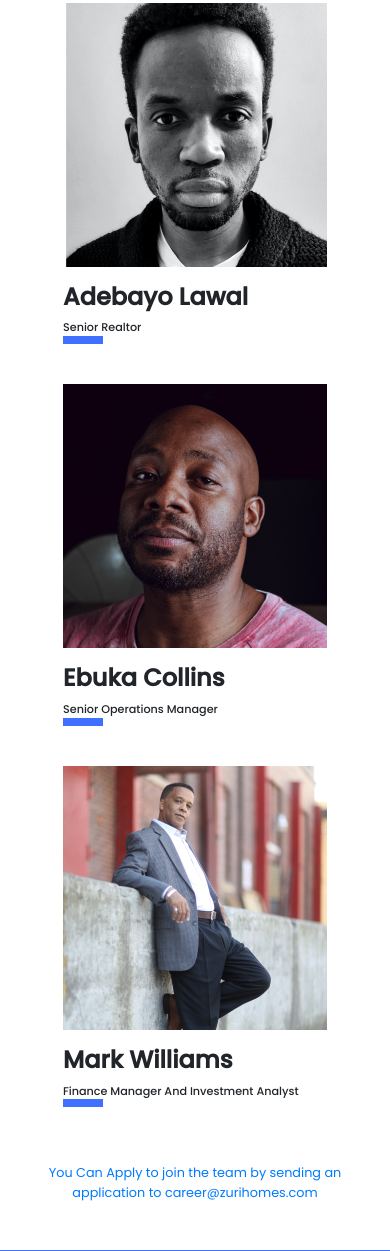
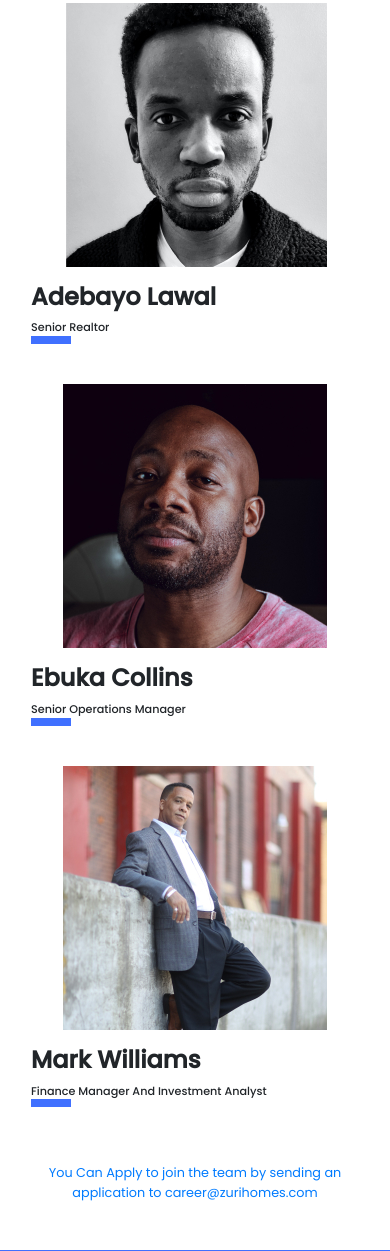
Before and after one commit to Yasholma/hngi-zuri-homes, a plain HTML site: page about.html in a window 390 px wide. Shown: the part 4369-5620 px from the top of the page. Drawn offline with nearby package versions, Linux system fonts and the light colour scheme.

Commit message:
Refactor Code

```diff
--- a/about.html
+++ b/about.html
@@ -321,7 +321,7 @@
                     alt="Team"
                     class="img-fluid"
                   />
-                  <div class="team-member-info">
+                  <div class="team-member-info team-m-sm">
                     <h4 class="team-name text-left mt-3">
                       Adebayo Lawal
                     </h4>
@@ -335,7 +335,7 @@
                     class="img-fluid"
                   />
 
-                  <div class="team-member-info">
+                  <div class="team-member-info team-m-sm">
                     <h4 class="team-name text-left mt-3">
                       Ebuka Collins
                     </h4>
@@ -357,11 +357,11 @@
                 alt="Team"
                 class="img-fluid"
               />
-              <div class="team-member-info">
-                <h4 class="team-name text-left mt-3">
+              <div class="team-member-info team-m-sm">
+                <h4 class="team-name text-left mt-3 ml-5">
                   Mark Williams
                 </h4>
-                <p class="team-skill text-left">
+                <p class="team-skill text-left ml-5">
                   Finance Manager And Investment Analyst
                 </p>
               </div>
--- a/assets/css/about.css
+++ b/assets/css/about.css
@@ -121,4 +121,8 @@
     margin-left: 0 !important;
     margin-bottom: 1rem;
   }
+
+  .team-m-sm {
+    margin-left: 0;
+  }
 }
```
